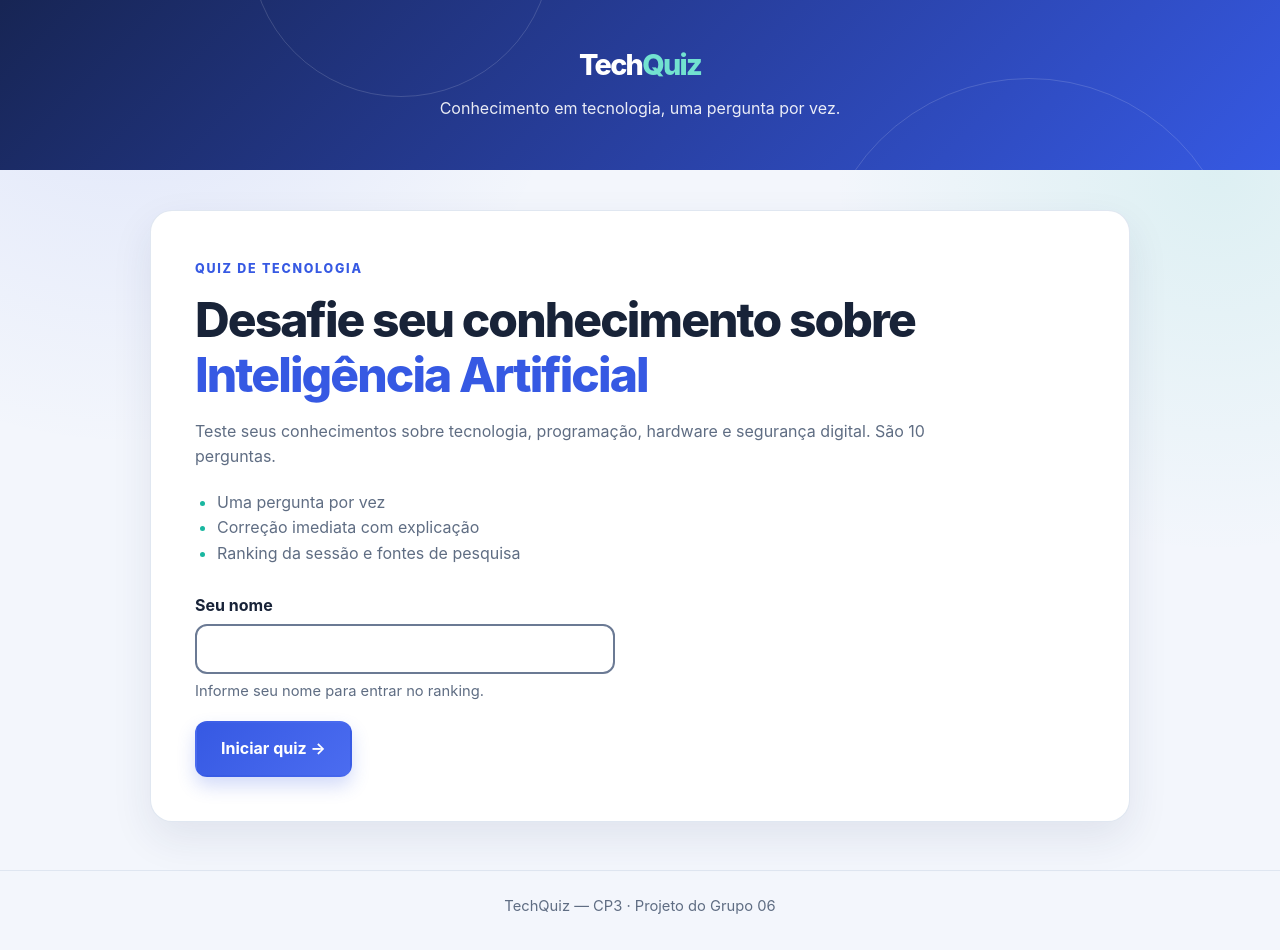
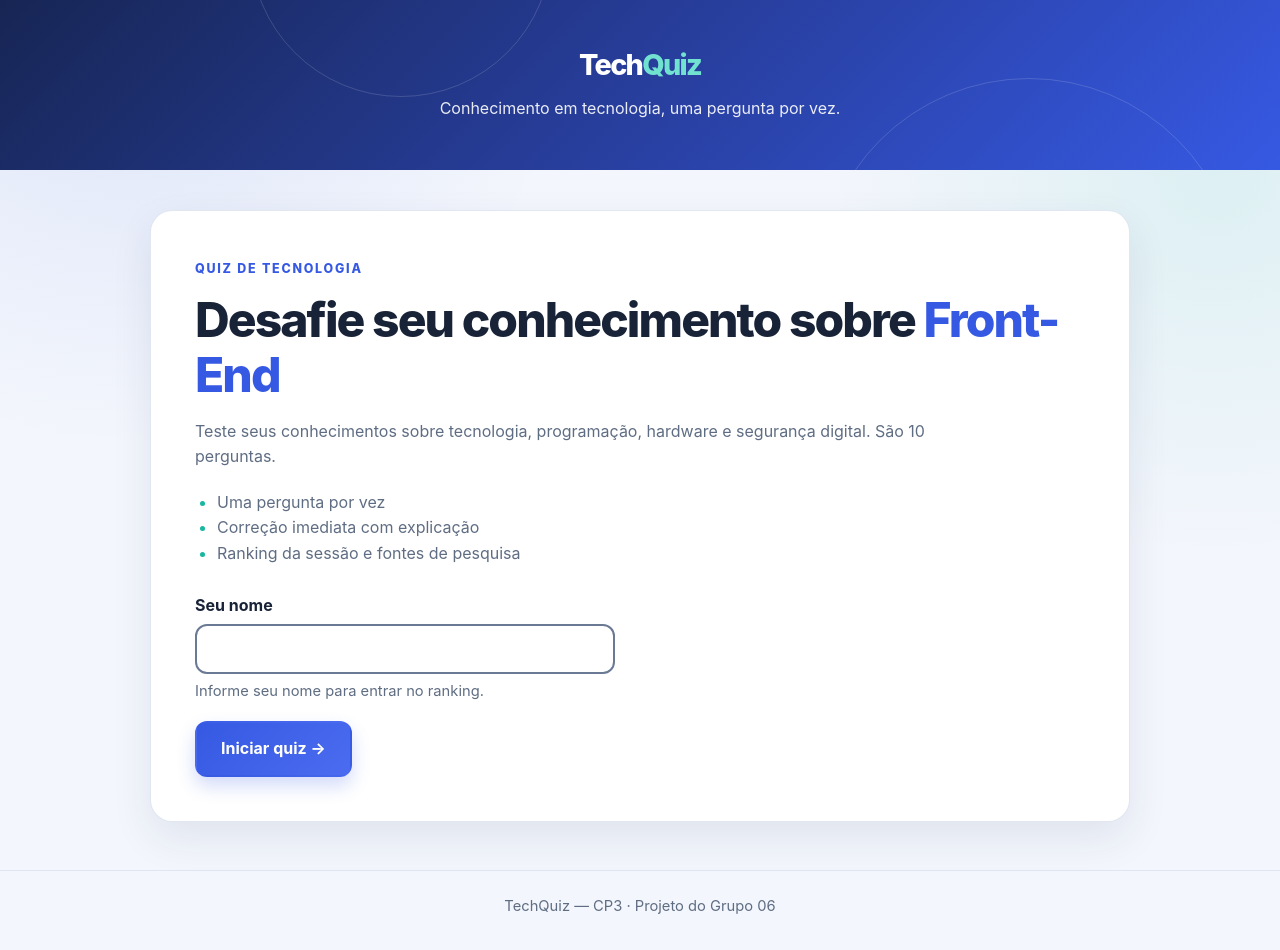
Before and after one commit to LucasGabiru/Projeto-Quiz-Grupo-06, a plain HTML site: page index.html in a window 1280 px wide. Drawn offline with Linux system fonts and the light colour scheme.

Commit message:
Change quiz topic from AI to Front-End

```diff
--- a/index.html
+++ b/index.html
@@ -23,7 +23,7 @@
         <section id="tela-inicio" class="card hero">
             <span class="eyebrow">QUIZ DE TECNOLOGIA</span>
             <h1 id="titulo-inicio" tabindex="-1">
-                Desafie seu conhecimento sobre <span>Inteligência Artificial</span>
+                Desafie seu conhecimento sobre <span>Front-End</span>
             </h1>
             <p id="descricao-quiz">Carregando perguntas...</p>
 
```
